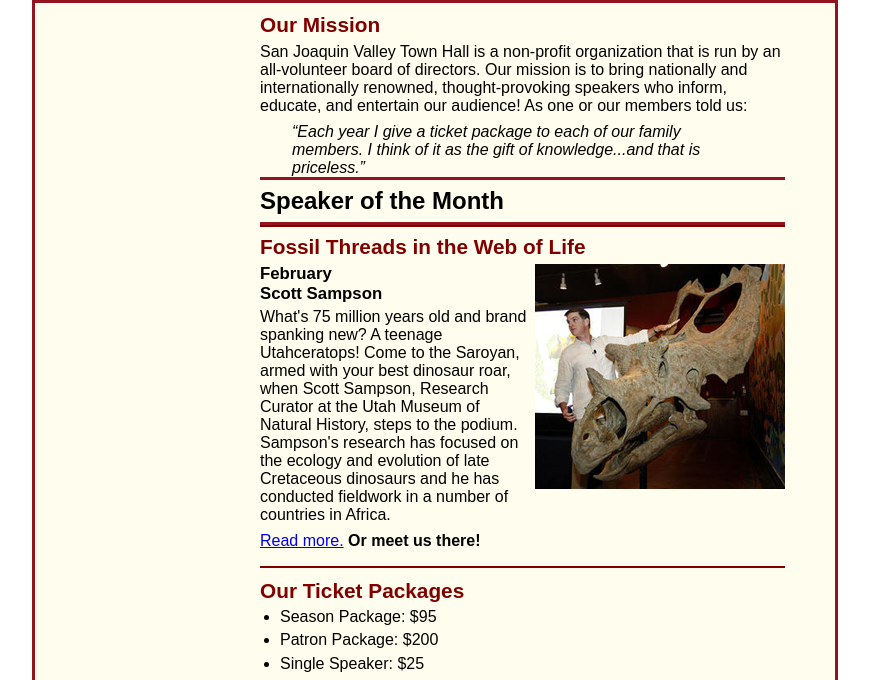
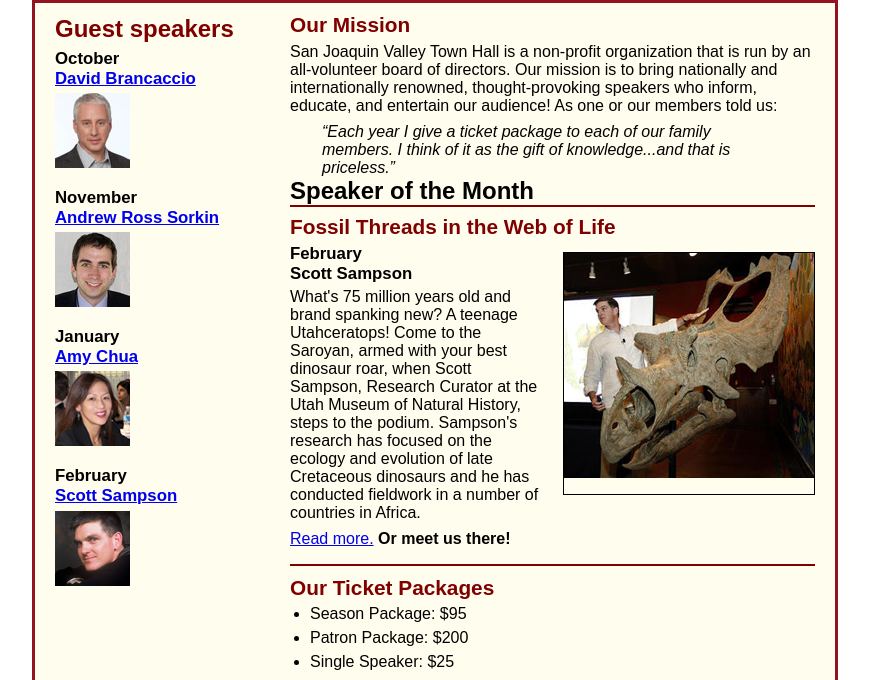
Before and after one commit to petrichor929/A08, a plain HTML site: page index.html in a window 1280 px wide. Shown: the part 120-800 px from the top of the page, without its empty margins (205-1074 px from the left). Drawn offline with Linux system fonts and the light colour scheme.

Commit message:
Update c6_main.css

```diff
--- a/styles/c6_main.css
+++ b/styles/c6_main.css
@@ -14,10 +14,22 @@ body {
     border: 3px solid #931420;
     background-color: #fffded;
 }
-section {
+section{
 	width: 525px;
 	float: right;
 	padding: 0 20px 20px 20px;
+}
+article h2 {
+	padding-top: 0;
+}
+article h3 {
+	font-size: 105%;
+	padding-bottom: .25em;
+}
+article img {
+	float: right;
+	margin: .5em 0 1em 1em;
+	border: 1px solid black;
 }
 a:focus, a:hover {
 	font-style: italic;
@@ -51,18 +63,6 @@ header img {
 	text-shadow: 2px 2px 2px #800000;
 }
 /* the styles for the main content */
-main {
-	clear: left;
-}
-main {
-	padding: 0 30px;
-}
-main h1 {
-	font-size: 150%;
-	padding: .3em 0;
-    border-top: 3px solid #931420;
-    border-bottom: 3px solid #931420;
-}
 main h2 {
 	color: #800000;
 	font-size: 130%;
@@ -102,16 +102,18 @@ article h3 {
 	font-size: 105%;
 	padding-bottom: .25em;
 }
-article img {
+
+/* the styles for the aside */
+aside{
+	width: 215px;
 	float: right;
+	padding: 0 0 20px 20px;
 }
-/* the styles for the aside */
-aside {
-	width: 515px;
-	float: right;
-	padding-left: 20px;
-	padding-bottom: 20px;
-
+aside h1{
+	font-size: 150%;
+	padding: .5em 0 .25em 0;
+	margin: 0;
+	color:#800000;
 }
 aside h3 {
 	font-size: 105%;
@@ -125,7 +127,6 @@ aside img {
 footer {
 	background-color: #931420;
 	clear: both;
-
 }
 footer p {
 	text-align: center;
```
